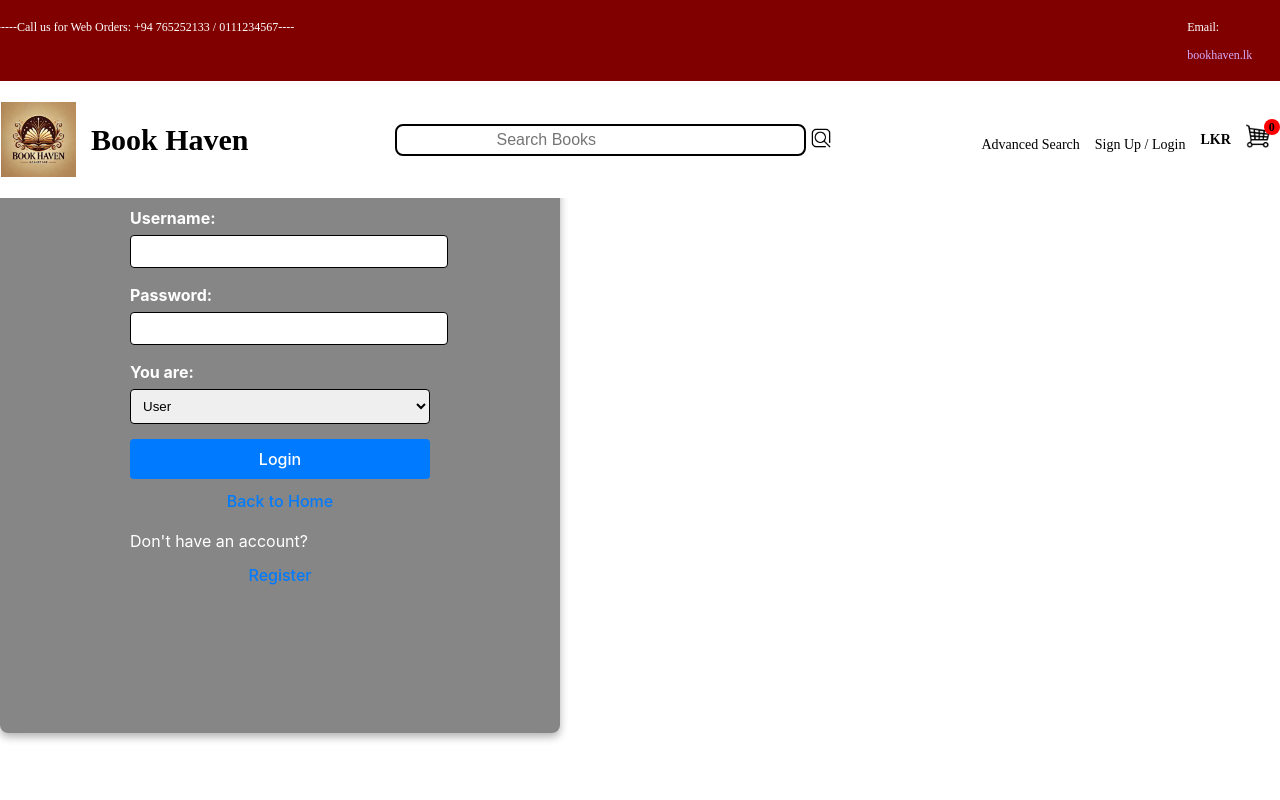
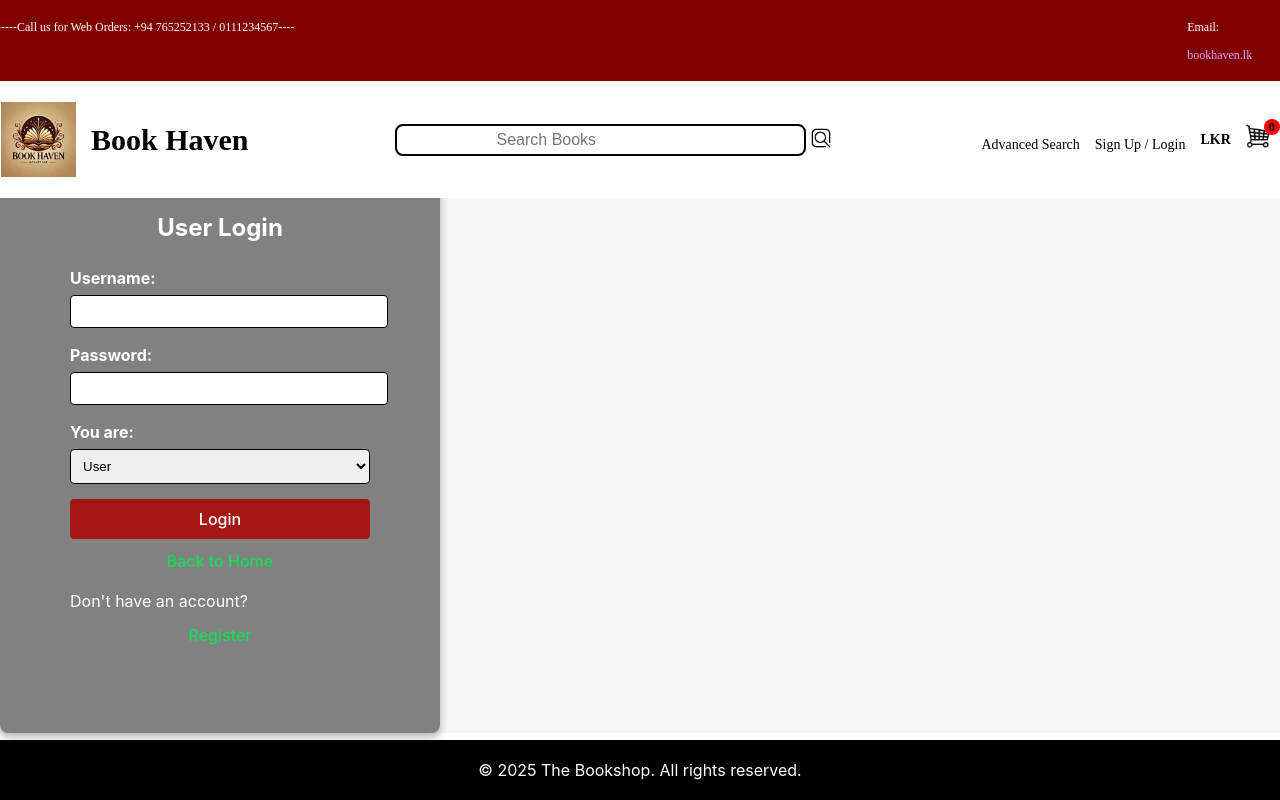
Before and after one commit to Pubudu11/Bookstore, a React (Vite) app in the folder bookstore-frontend/: page /login in a window 1280 px wide. Built offline with nearby package versions, Linux system fonts and the light colour scheme.

Commit message:
Refactor App layout and update UserLogin styles for improved design

```diff
--- a/bookstore-frontend/src/App.tsx
+++ b/bookstore-frontend/src/App.tsx
@@ -9,7 +9,7 @@ import UserLogin from "./components/Login/UserLogin";
 const App: React.FC = () => {
   return (
     <Router>
-      <div>
+      <div className="app-container">
         <Navbar />
         <div className="body-background">
           <Routes>
@@ -18,13 +18,13 @@ const App: React.FC = () => {
               element={
                 <>
                   <Slideshow />
-                  <Footer />
                 </>
               }
             />
             <Route path="/login" element={<UserLogin />} />
           </Routes>
         </div>
+        <Footer /> {/* Footer is placed outside the Routes block */}
       </div>
     </Router>
   );
--- a/bookstore-frontend/src/components/Login/UserLogin.css
+++ b/bookstore-frontend/src/components/Login/UserLogin.css
@@ -1,7 +1,14 @@
+.center-container {
+  display: flex;
+
+  align-items: center;
+  background-color: #f5f5f5;
+  padding-top: 120px;
+}
+
 .login-container {
-  /* background-color: rgba(73, 240, 168, 0.35); */
   background-color: #00000079;
-  padding: 130px;
+  padding: 70px;
   border-radius: 8px;
   width: 100%;
   max-width: 300px;
@@ -37,7 +44,7 @@ select {
 }
 
 button {
-  background-color: #007bff;
+  background-color: #a51717;
   color: white;
   padding: 10px;
   border: none;
@@ -46,14 +53,14 @@ button {
 }
 
 button:hover {
-  background-color: #0056b3;
+  background-color: #2d7cd6;
 }
 
 a {
   display: block;
   text-align: center;
   margin-top: 10px;
-  color: #007bff;
+  color: #0ce153;
   text-decoration: none;
 }
 
--- a/bookstore-frontend/src/components/Login/UserLogin.tsx
+++ b/bookstore-frontend/src/components/Login/UserLogin.tsx
@@ -1,5 +1,6 @@
 import React, { useState } from "react";
 import "./UserLogin.css";
+import Footer from "../Footer/Footer";
 
 const UserLogin: React.FC = () => {
   const [username, setUsername] = useState("");
@@ -62,6 +63,7 @@ const UserLogin: React.FC = () => {
       </div>
     </div>
   );
+  <Footer />;
 };
 
 export default UserLogin;
```
